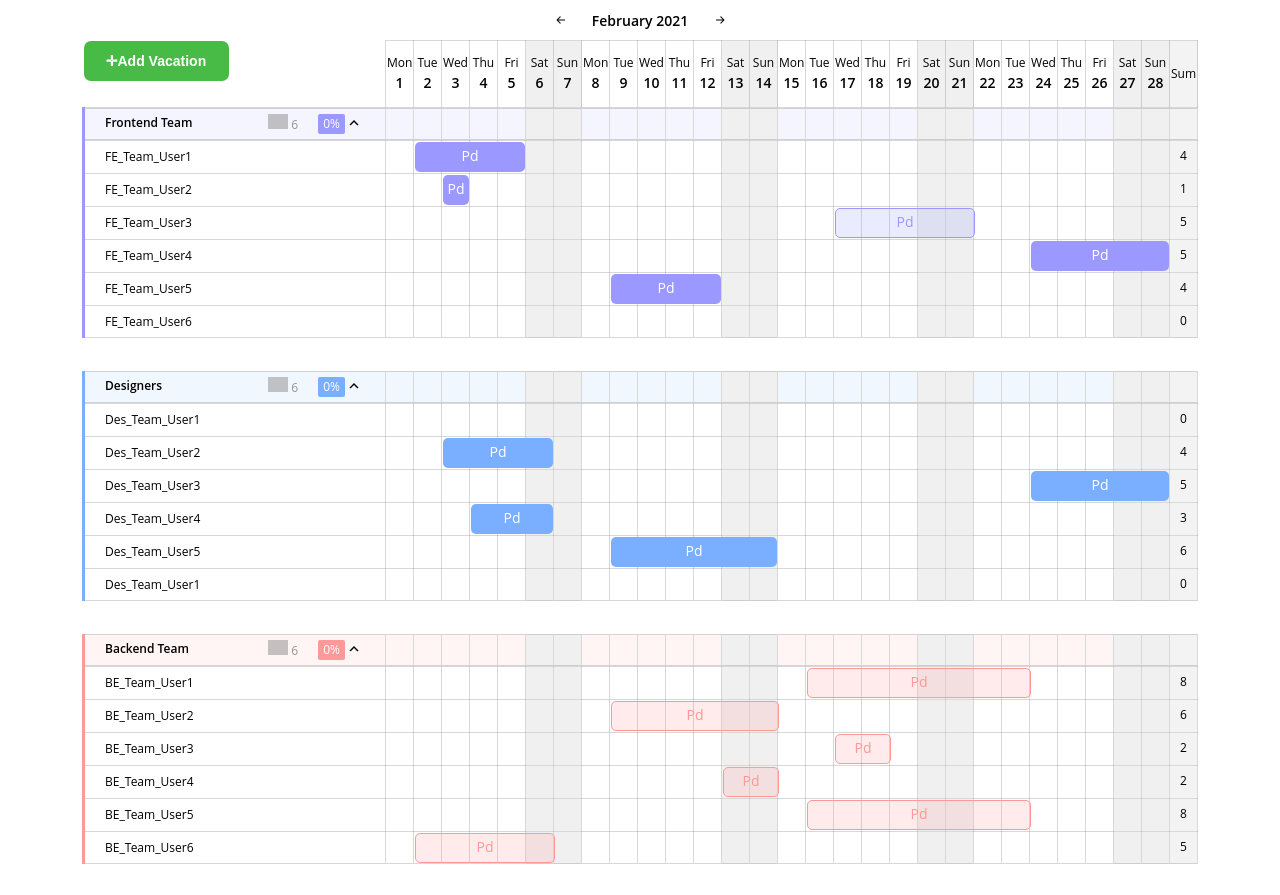
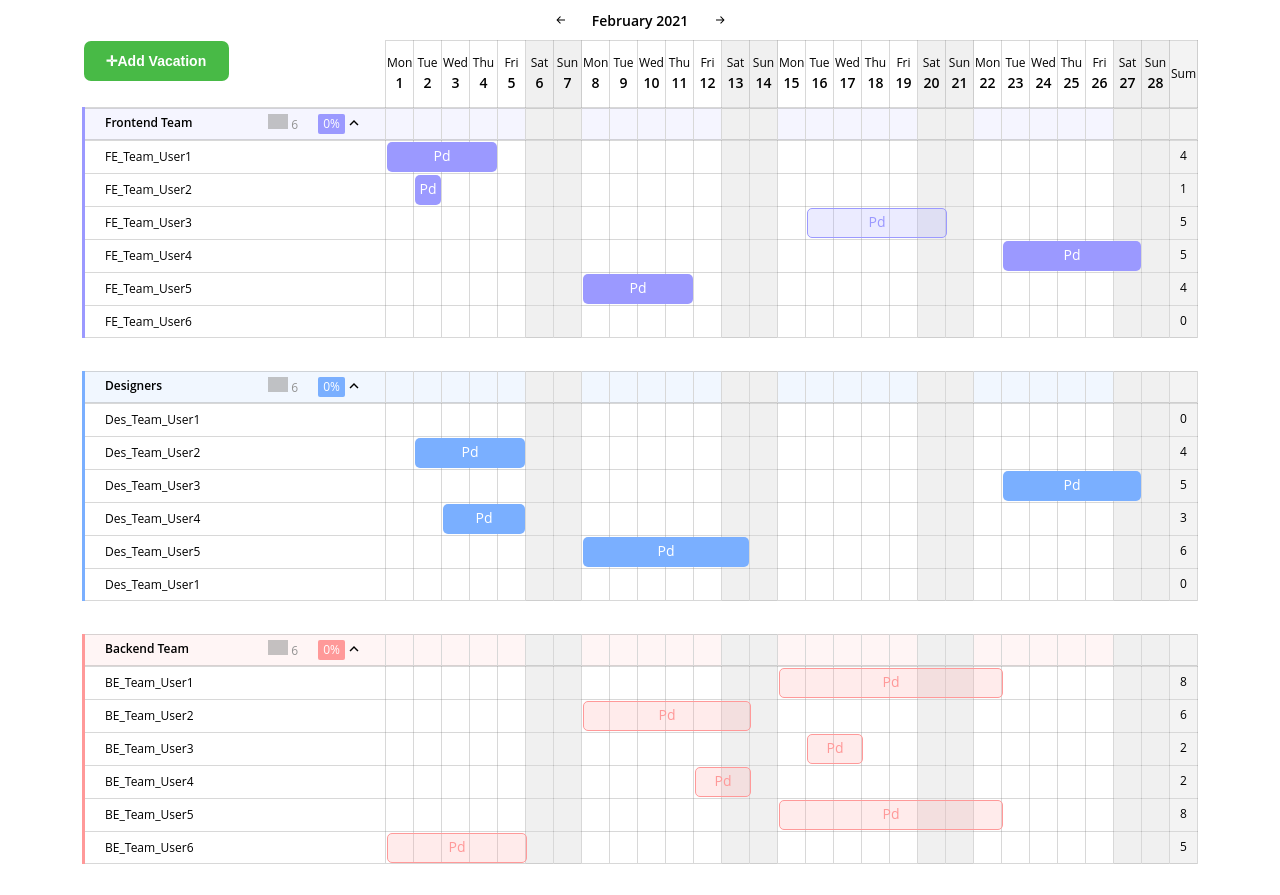
Before and after one commit to e-amelina/vacations-react, a React (Create React App) app: page / in a window 1280 px wide. Shown: the top 895 px of the page. Built offline with nearby package versions, Linux system fonts and the light colour scheme; grey boxes are pictures that could not be loaded.

Commit message:
Implemented adding vacations from modal

```diff
--- a/src/App.js
+++ b/src/App.js
@@ -1,18 +1,21 @@
 import './styles/index.scss';
 import { Navigation } from './components/Navigation';
 import Table from './components/Table';
-import Modal from './components/Modal';
+import Modal, { hideModal } from './components/Modal';
 import { Component } from 'react';
+import { data } from './api/api';
 
 export default class App extends Component {
   constructor(props) {
     super(props);
     this.state = {
-      currentDate: new Date()
+      currentDate: new Date(),
+      dataTable: data,
     }
 
     this.nextMonth = this.nextMonth.bind(this);
     this.prevMonth = this.prevMonth.bind(this);
+    this.addVacation = this.addVacation.bind(this);
   }
 
 
@@ -24,13 +27,20 @@ export default class App extends Component {
     this.setState({currentDate: new Date(this.state.currentDate.getFullYear(), this.state.currentDate.getMonth() + 1, 1)});
   }
 
+  addVacation(event, teamNumber, userNumber, vacation) {
+    if(vacation) {
+      data.teams[teamNumber - 1].members[userNumber - 1].vacations.push(vacation)
+      this.setState({dataTable: data});
+      hideModal(event);
+    }
+  }
 
   render() {
     return (
       <div className="App">
         <Navigation currentDate = {this.state.currentDate} prevMonth = {this.prevMonth} nextMonth = {this.nextMonth}/>
-        <Table currentDate = {this.state.currentDate}/>
-        <Modal />
+        <Table currentDate = {this.state.currentDate} dataTable = {this.state.dataTable}/>
+        <Modal currentDate = {this.state.currentDate} addVacation = {this.addVacation} dataTable = {this.state.dataTable}/>
       </div>
     );
   }
--- a/src/api/api.js
+++ b/src/api/api.js
@@ -1,10 +1,12 @@
 export const data = {
     teams: [
       {
+        id: 1,
         name: "Frontend Team",
         percentageOfAbsent: [0, 2, 0, 0, 1, 22, 2, 2, 2, 2, 11, 1],
         members: [
           {
+            id: 1,
             name: "FE_Team_User1",
             vacations: [
               {
@@ -20,6 +22,7 @@ export const data = {
             ],
           },
           {
+            id: 2,
             name: "FE_Team_User2",
             vacations: [
               {
@@ -35,6 +38,7 @@ export const data = {
             ],
           },
           {
+            id: 3,
             name: "FE_Team_User3",
             vacations: [
               {
@@ -50,6 +54,7 @@ export const data = {
             ],
           },
           {
+            id: 4,
             name: "FE_Team_User4",
             vacations: [
               {
@@ -65,6 +70,7 @@ export const data = {
             ],
           },
           {
+            id: 5,
             name: "FE_Team_User5",
             vacations: [
               {
@@ -80,6 +86,7 @@ export const data = {
             ],
           },
           {
+            id: 6,
             name: "FE_Team_User6",
             vacations: [
               {
@@ -97,10 +104,12 @@ export const data = {
         ],
       },
       {
+        id: 2,
         name: "Designers",
         percentageOfAbsent: [0, 2, 0, 0, 1, 22, 2, 2, 2, 2, 11, 1],
         members: [
           {
+            id: 1,
             name: "Des_Team_User1",
             vacations: [
               {
@@ -116,6 +125,7 @@ export const data = {
             ],
           },
           {
+            id: 2,
             name: "Des_Team_User2",
             vacations: [
               {
@@ -131,6 +141,7 @@ export const data = {
             ],
           },
           {
+            id: 3,
             name: "Des_Team_User3",
             vacations: [
               {
@@ -146,6 +157,7 @@ export const data = {
             ],
           },
           {
+            id: 4,
             name: "Des_Team_User4",
             vacations: [
               {
@@ -161,6 +173,7 @@ export const data = {
             ],
           },
           {
+            id: 5,
             name: "Des_Team_User5",
             vacations: [
               {
@@ -176,6 +189,7 @@ export const data = {
             ],
           },
           {
+            id: 6,
             name: "Des_Team_User1",
             vacations: [
               {
@@ -193,10 +207,12 @@ export const data = {
         ],
       },
       {
+        id:3,
         name: "Backend Team",
         percentageOfAbsent: [0, 2, 0, 0, 1, 2, 2, 2, 2, 2, 1, 1],
         members: [
           {
+            id: 1,
             name: "BE_Team_User1",
             vacations: [
               {
@@ -212,6 +228,7 @@ export const data = {
             ],
           },
           {
+            id: 2,
             name: "BE_Team_User2",
             vacations: [
               {
@@ -227,6 +244,7 @@ export const data = {
             ],
           },
           {
+            id: 3,
             name: "BE_Team_User3",
             vacations: [
               {
@@ -242,6 +260,7 @@ export const data = {
             ],
           },
           {
+            id: 4,
             name: "BE_Team_User4",
             vacations: [
               {
@@ -257,6 +276,7 @@ export const data = {
             ],
           },
           {
+            id: 5,
             name: "BE_Team_User5",
             vacations: [
               {
@@ -272,6 +292,7 @@ export const data = {
             ],
           },
           {
+            id: 6,
             name: "BE_Team_User6",
             vacations: [
               {
@@ -289,10 +310,12 @@ export const data = {
         ],
       },
       {
+        id:4,
         name: "Managers",
         percentageOfAbsent: [0, 2, 0, 0, 1, 22, 2, 2, 2, 2, 11, 1],
         members: [
           {
+            id: 1,
             name: "Man_Team_User1",
             vacations: [
               {
@@ -309,6 +332,7 @@ export const data = {
             ],
           },
           {
+            id: 2,
             name: "Man_Team_User2",
             vacations: [
               {
@@ -324,6 +348,7 @@ export const data = {
             ],
           },
           {
+            id: 3,
             name: "Man_Team_User3",
             vacations: [
               {
@@ -339,6 +364,7 @@ export const data = {
             ],
           },
           {
+            id: 4,
             name: "Man_Team_User4",
             vacations: [
               {
@@ -354,6 +380,7 @@ export const data = {
             ],
           },
           {
+            id: 5,
             name: "Man_Team_User5",
             vacations: [
               {
@@ -369,6 +396,7 @@ export const data = {
             ],
           },
           {
+            id: 6,
             name: "Man_Team_User",
             vacations: [
               {
--- a/src/components/Table.js
+++ b/src/components/Table.js
@@ -1,5 +1,4 @@
 import React, { Component } from 'react';
-import { data } from '../api/api';
 import TableBody from './TableBody';
 import TableHead from './TableHead';
 
@@ -8,7 +7,7 @@ export default class Table extends Component {
     constructor(props) {
         super(props)
         this.state = {
-            dataTable : data,
+            dataTable : this.props.dataTable,
             size: 33
         }
     }
--- a/src/components/TableBody.js
+++ b/src/components/TableBody.js
@@ -10,7 +10,7 @@ export default class TableBody extends Component {
             dataTeams : data,
         }
 
-        this.daysOff = new Array(this.state.dataTeams.teams.length)
+        this.daysOff = new Array(this.state.dataTeams.teams.length);
 
     }
 
@@ -86,7 +86,7 @@ export default class TableBody extends Component {
 
         paidDays.forEach((day) => {
             if (day.month === this.month) {
-                if (cellNumber === day.startDay) {
+                if (cellNumber + 1 === day.startDay) {
 
                     const vacation = day.endDay + 1 - day.startDay;
 
--- a/src/styles/_button.scss
+++ b/src/styles/_button.scss
@@ -7,6 +7,9 @@
         border-left: none;
         min-width: 260px;
 
+        &:hover {
+            background-color: transparent;
+        }
 
         button {
             background: #48ba46;
--- a/src/styles/_modal.scss
+++ b/src/styles/_modal.scss
@@ -64,7 +64,7 @@
         }
     }
 
-    &__suptitle {
+    &__subtitle {
         font-weight: 600;
         font-size: 14px;
         margin-bottom: 6px;
--- a/src/styles/_tableBody.scss
+++ b/src/styles/_tableBody.scss
@@ -272,3 +272,7 @@ tr.department {
     align-items: center;
     justify-content: center;
   }
+
+  .error {
+    background-color: rgba($color: red, $alpha: 0.2);
+  }
```
Also changed, not shown: src/components/Modal.js (+84 -21 lines).
